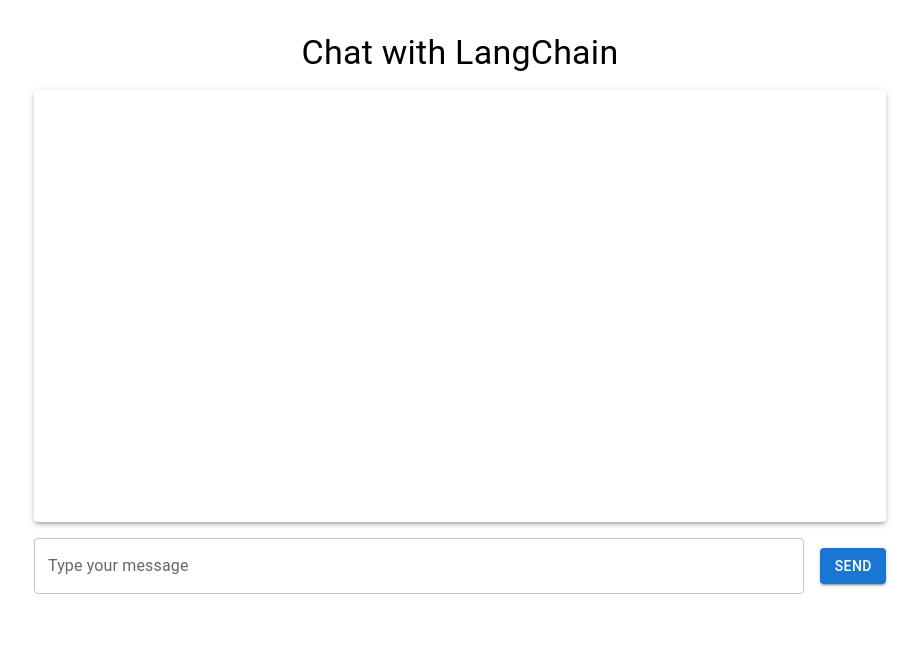
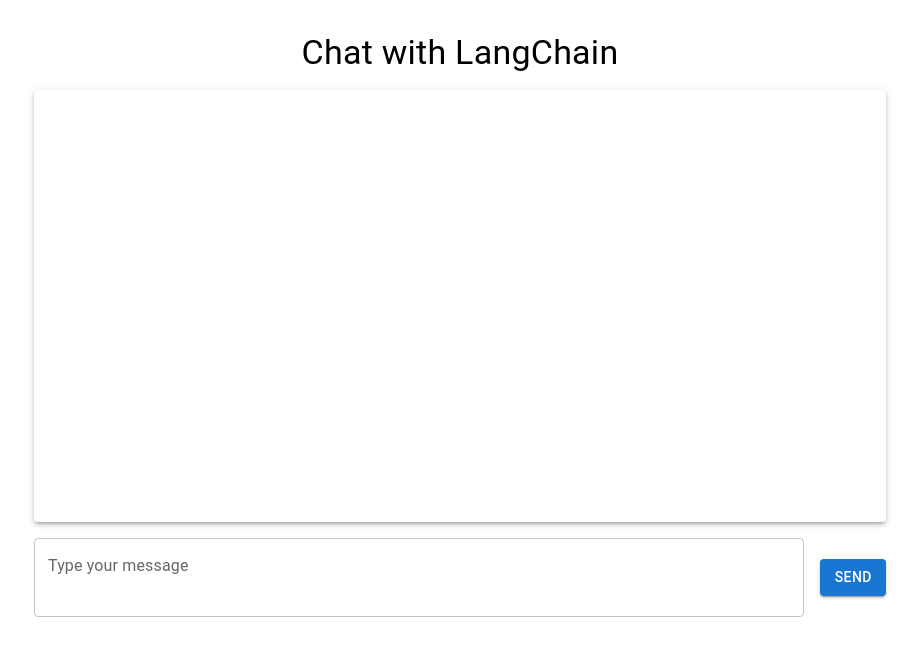
Before and after one commit to imranq2/llm_service, a React (Create React App) app in the folder frontend/: page / in a window 1280 px wide. Shown: the top 656 px of the page, without its empty margins (180-1099 px from the left). Built offline with nearby package versions, Linux system fonts and the light colour scheme.

Commit message:
add material

```diff
--- a/frontend/src/App.js
+++ b/frontend/src/App.js
@@ -70,6 +70,9 @@
           value={input}
           onChange={(e) => setInput(e.target.value)}
           onKeyPress={(e) => e.key === "Enter" && sendMessage()} // Send message on Enter key
+          multiline  // Allow multiple lines
+          minRows={2}   // Minimum number of rows
+          maxRows={5}   // Maximum number of rows
         />
         <Button
           variant="contained"
```
